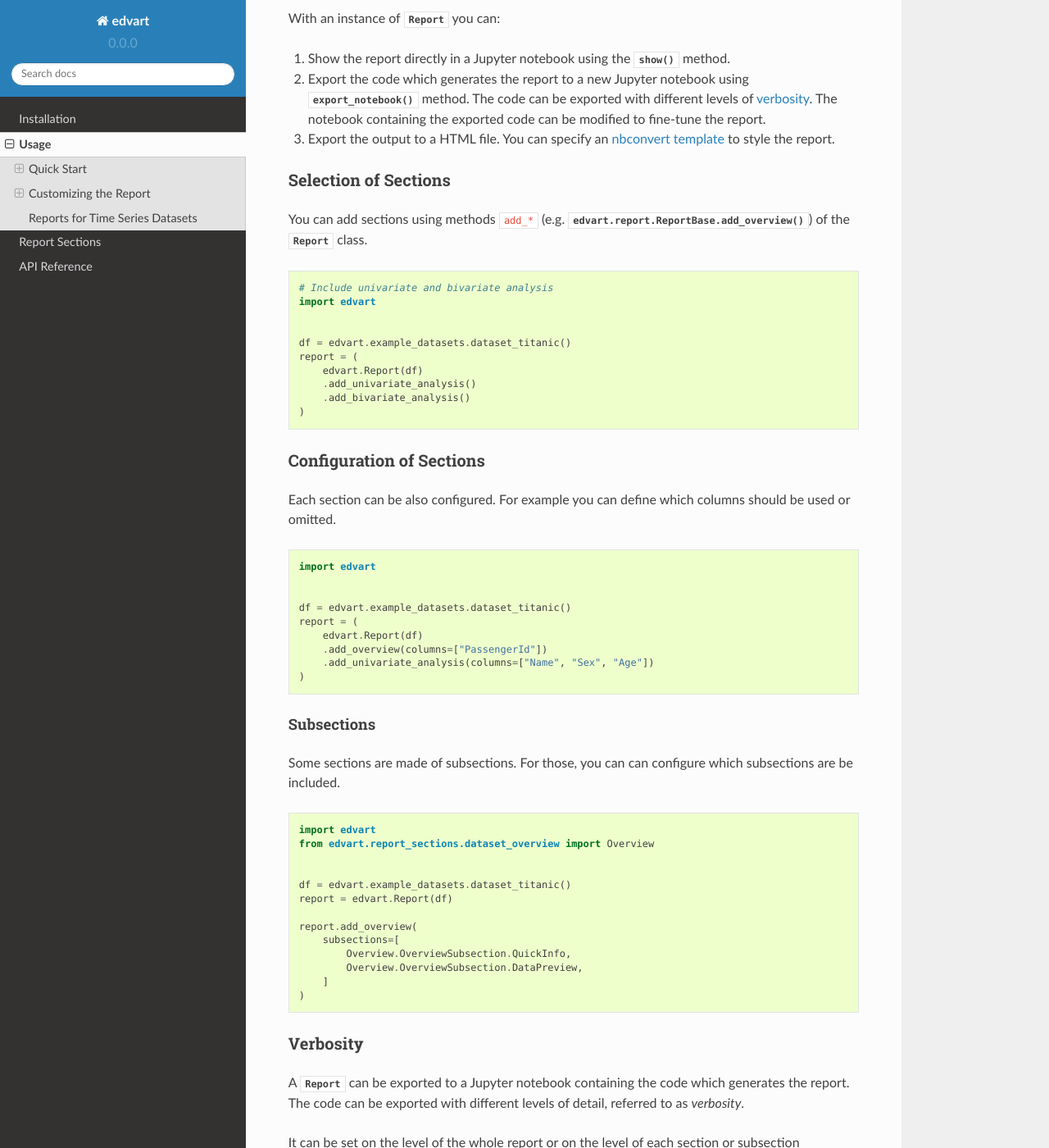
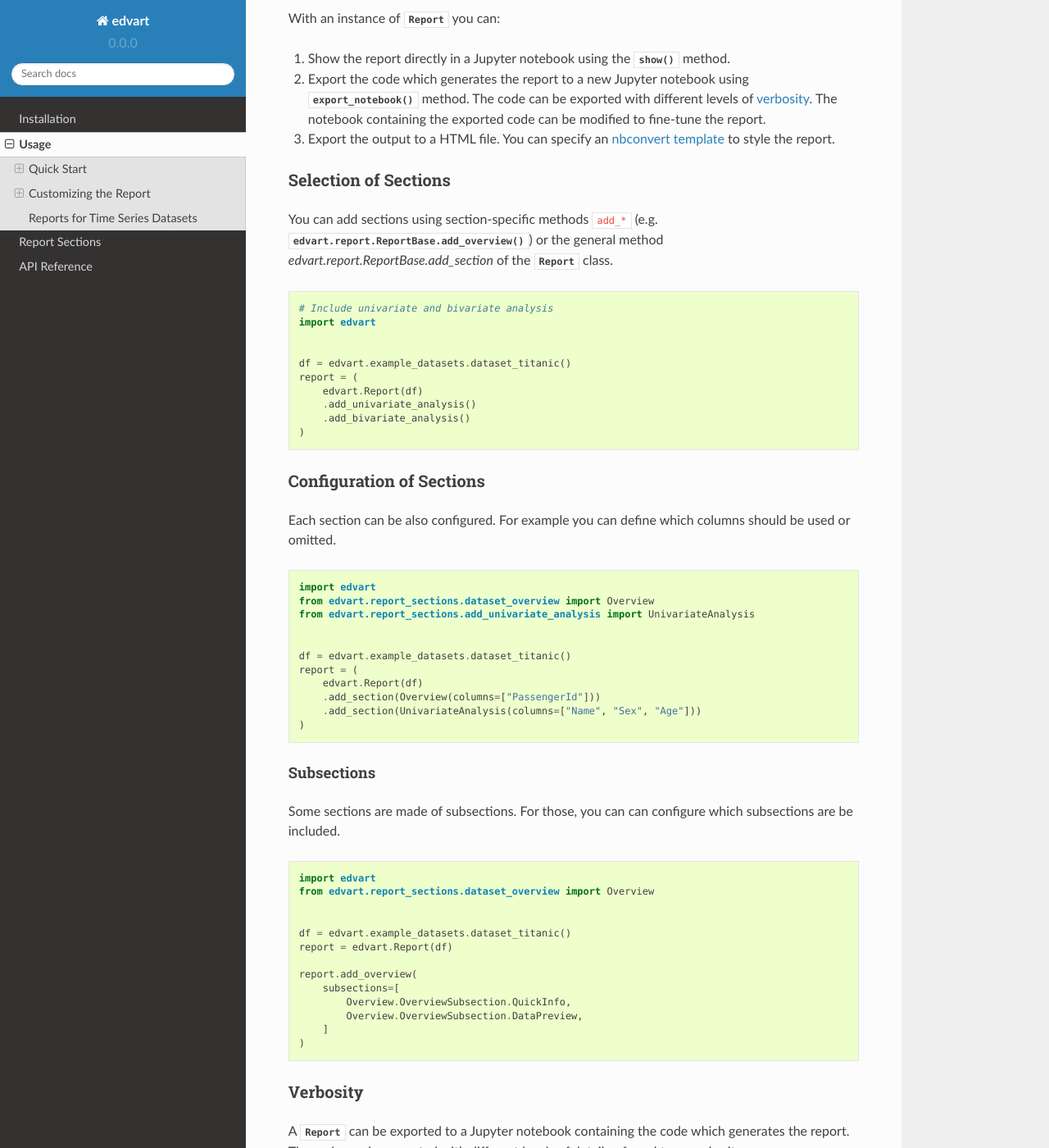
Before and after one commit to datamole-ai/edvart, a Sphinx documentation site: the page built from docs/usage.rst, in a window 1280 px wide and 1400 px high, scrolled down 1395 px. Shown: the whole window at 82% size. Built offline with Sphinx 7.4.7 and the Read the Docs theme 2.0.0, drawn with Linux system fonts in a browser that asks for light colours; pages that are not in the unit, such as notebooks, are missing from menus.

Commit message:
docs: mention `add_section` in docs

```diff
--- a/docs/usage.rst
+++ b/docs/usage.rst
@@ -89,7 +89,8 @@ With an instance of :py:class:`~edvart.report.Report` you can:
 
 Selection of Sections
 ~~~~~~~~~~~~~~~~~~~~~
-You can add sections using methods ``add_*`` (e.g. :py:meth:`edvart.report.ReportBase.add_overview`) of the :py:class:`~edvart.report.Report` class.
+You can add sections using section-specific methods ``add_*`` (e.g. :py:meth:`edvart.report.ReportBase.add_overview`)
+or the general method `edvart.report.ReportBase.add_section` of the :py:class:`~edvart.report.Report` class.
 
 .. code-block:: python
 
@@ -115,13 +116,15 @@ For example you can define which columns should be used or omitted.
 .. code-block:: python
 
     import edvart
+    from edvart.report_sections.dataset_overview import Overview
+    from edvart.report_sections.add_univariate_analysis import UnivariateAnalysis
 
 
     df = edvart.example_datasets.dataset_titanic()
     report = (
         edvart.Report(df)
-        .add_overview(columns=["PassengerId"])
-        .add_univariate_analysis(columns=["Name", "Sex", "Age"])
+        .add_section(Overview(columns=["PassengerId"]))
+        .add_section(UnivariateAnalysis(columns=["Name", "Sex", "Age"]))
     )
 
 
```
